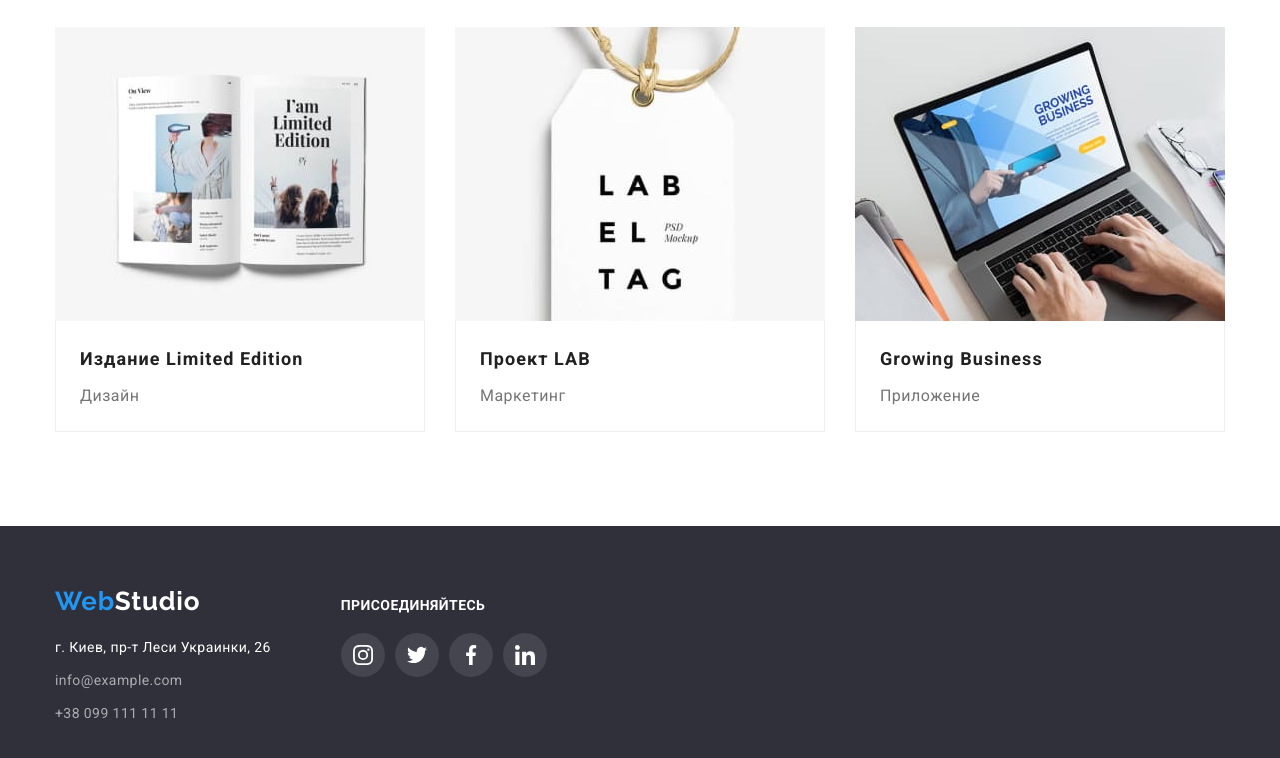
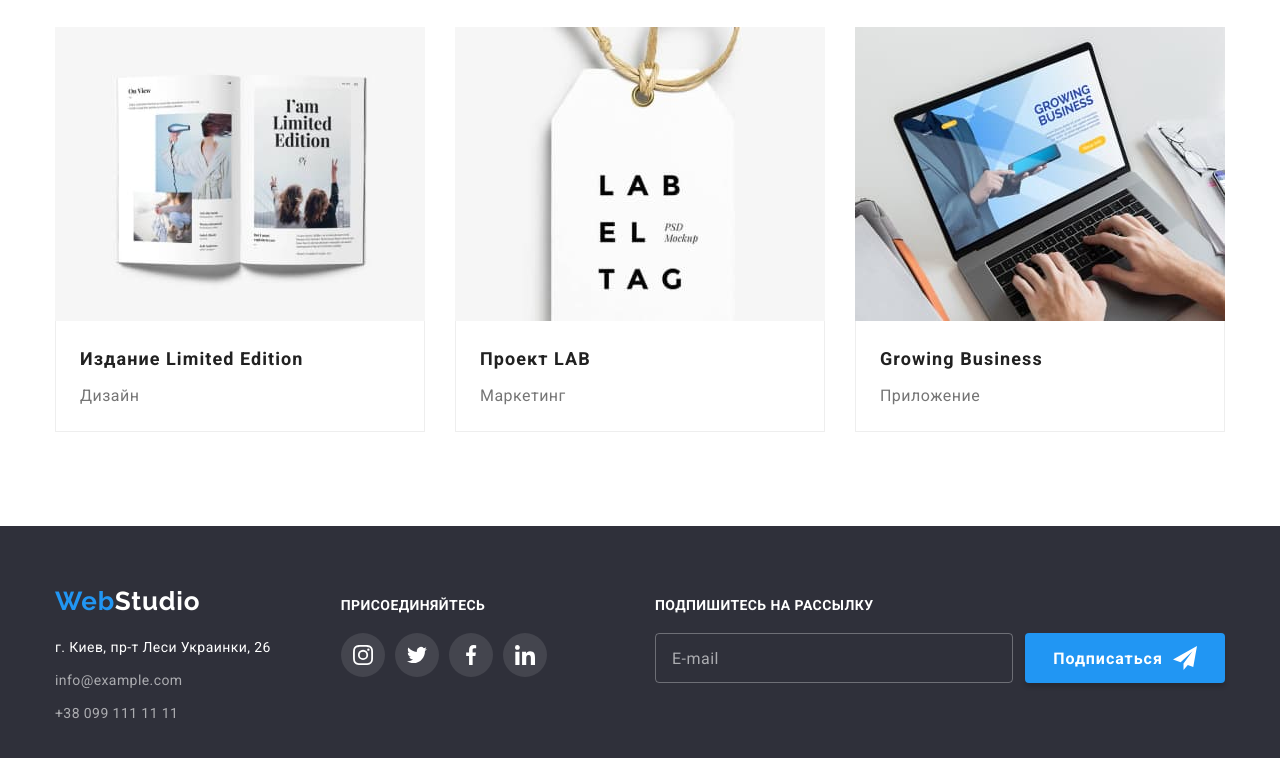
Before and after one commit to varunyk1805/goit-markup-hw-06, a plain HTML site: page portfolio.html in a window 1280 px wide. Shown: the part 1107-1865 px from the top of the page. Drawn offline with nearby package versions, Linux system fonts and the light colour scheme.

Commit message:
Добавляє форму у футер сторінки портфоліо

```diff
--- a/portfolio.html
+++ b/portfolio.html
@@ -227,7 +227,7 @@
                 </address>
             </div>
             <div class="footer-social-box">
-                <h2 class="social-title">присоединяйтесь</h2>
+                <p class="social-title">присоединяйтесь</p>
                 <ul class="list footer-social-links">
                     <li class="footer-social-item">
                         <a class="link footer-social-link" href="">
@@ -259,6 +259,20 @@
                     </li>
                 </ul>
             </div>
+            <div class="subscription">
+                <form class="subscription-form">
+                    <label class="subscription-label">
+                        <span class="subscription-title">Подпишитесь на рассылку</span>
+                        <input class="subscription-form-input" type="email" name="email" placeholder="E-mail">
+                    </label>
+                    <button class="subscription-btn" type="submit">Подписаться
+                        <svg class="icon" width="24" height="24">
+                            <use href="./images/icons.svg#send"></use>
+                        </svg>
+                    </button>
+                </form>
+            </div>
+
         </div>
     </footer>
 </body>
```
